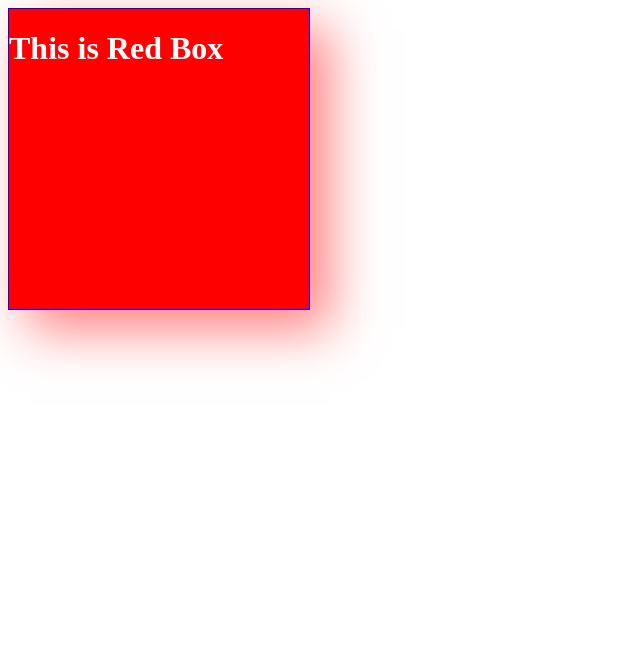
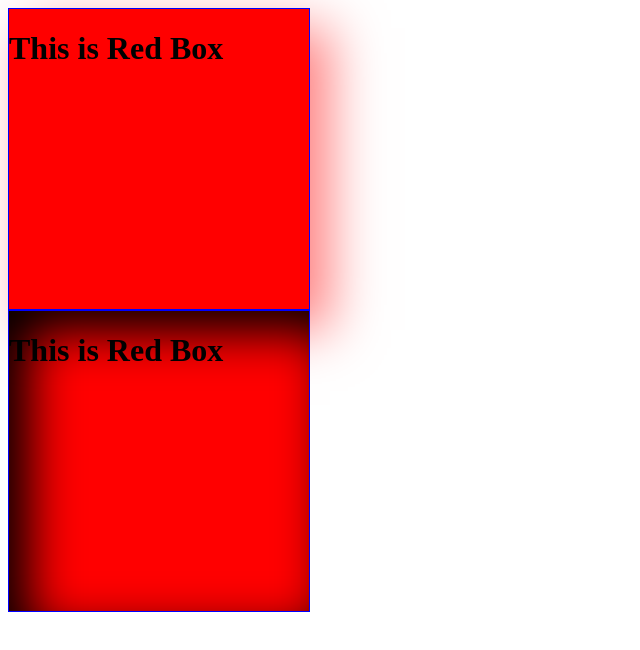
Before and after one commit to aniruddhha/web-development-8dd9aa64, a plain HTML site: page day-09/color.html in a window 1280 px wide. Shown: the whole page, without its empty margins (0-640 px from the left). Drawn offline with Linux system fonts and the light colour scheme.

Commit message:
box shadow example

```diff
--- a/day-09/color.css
+++ b/day-09/color.css
@@ -5,8 +5,21 @@
     /* background-color: #ffff0010; */
     /* background-color: rgb(255, 0, 0); */
     background-color: rgba(255, 0, 0, 1);
-    color: white;
+    /* color: white; */
+    color: inherit;
     border: 1px solid blue;
     box-shadow: 20px 20px 50px rgba(255, 0, 0, 0.5);
+}
 
+.inner-red-box {
+    width: 300px;
+    height: 300px;
+    /* background-color: red; */
+    /* background-color: #ffff0010; */
+    /* background-color: rgb(255, 0, 0); */
+    background-color: rgba(255, 0, 0, 1);
+    /* color: white; */
+    color: inherit;
+    border: 1px solid blue;
+    box-shadow: inset 20px 20px 50px rgba(0, 0, 0, 1);
 }
--- a/day-09/color.html
+++ b/day-09/color.html
@@ -10,5 +10,9 @@
     <div class="red-box">
         <h1>This is Red Box</h1>
     </div>
+
+    <div class="inner-red-box">
+        <h1>This is Red Box</h1>
+    </div>
 </body>
 </html>
```
